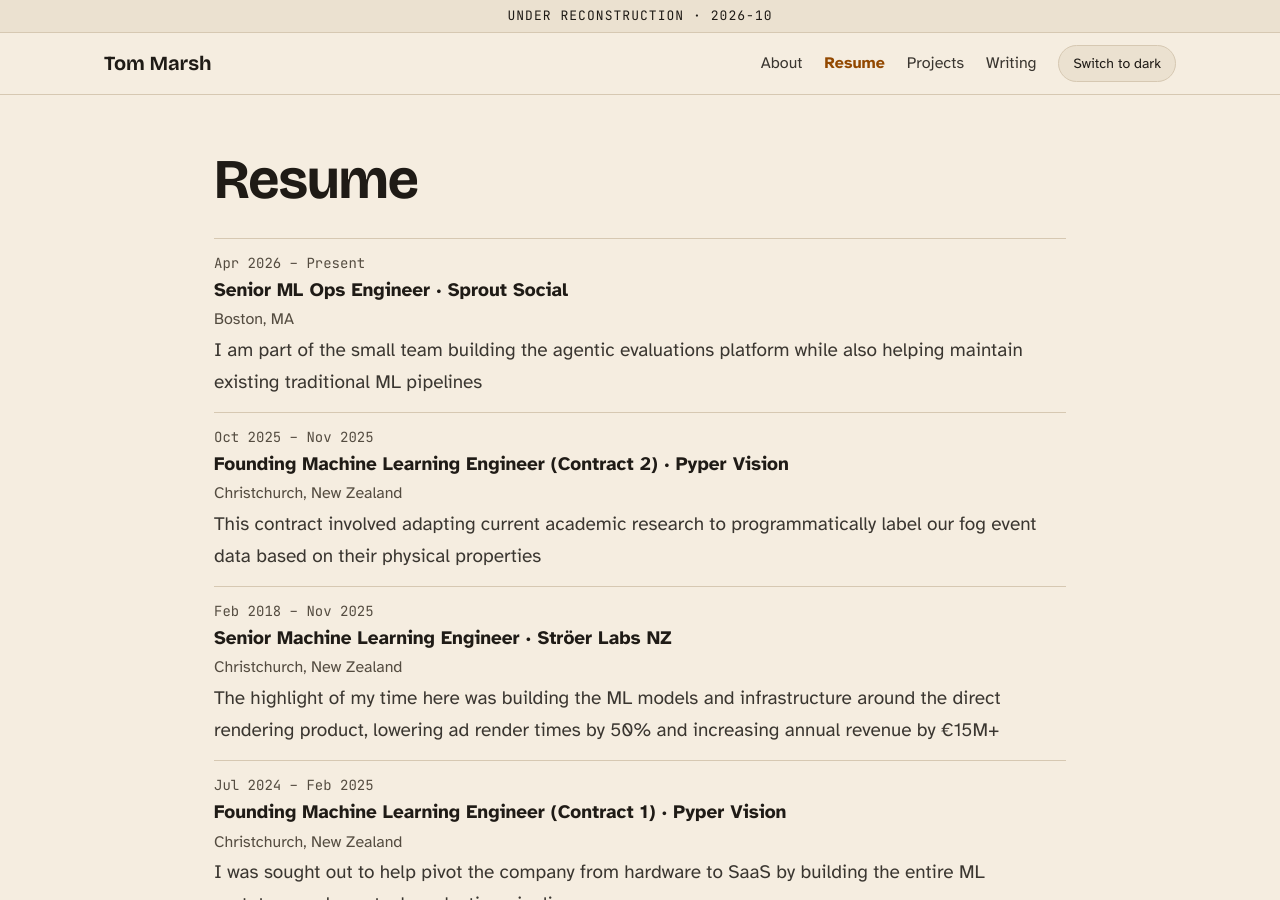
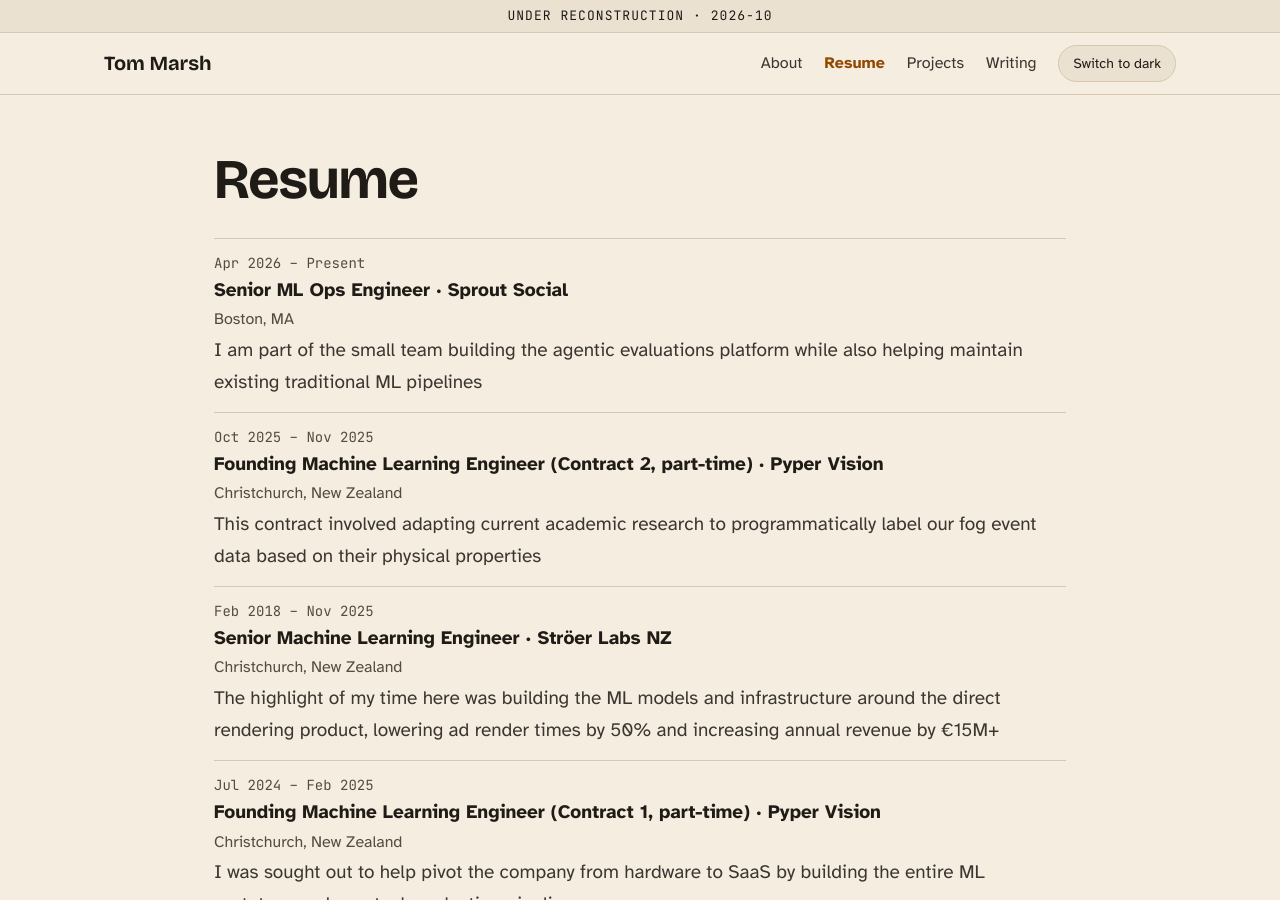
Before and after one commit to Graphight/Graphight.github.io, a Jekyll site: the page built from pages/resume.md, in a window 1280 px wide and 900 px high. Built offline with Jekyll 4.4.1, drawn with Linux system fonts in a browser that asks for light colours; our own code applies the rules of GitHub Pages for plain Markdown files.

Commit message:
data: mark the Pyper Vision contracts part-time

```diff
--- a/_data/experience.yml
+++ b/_data/experience.yml
@@ -6,7 +6,7 @@
   line: I am part of the small team building the agentic evaluations platform while also helping maintain existing traditional ML pipelines
 
 - org: Pyper Vision
-  title: Founding Machine Learning Engineer (Contract 2)
+  title: Founding Machine Learning Engineer (Contract 2, part-time)
   start: Oct 2025
   end: Nov 2025
   place: Christchurch, New Zealand
@@ -20,7 +20,7 @@
   line: The highlight of my time here was building the ML models and infrastructure around the direct rendering product, lowering ad render times by 50% and increasing annual revenue by €15M+
 
 - org: Pyper Vision
-  title: Founding Machine Learning Engineer (Contract 1)
+  title: Founding Machine Learning Engineer (Contract 1, part-time)
   start: Jul 2024
   end: Feb 2025
   place: Christchurch, New Zealand
```
